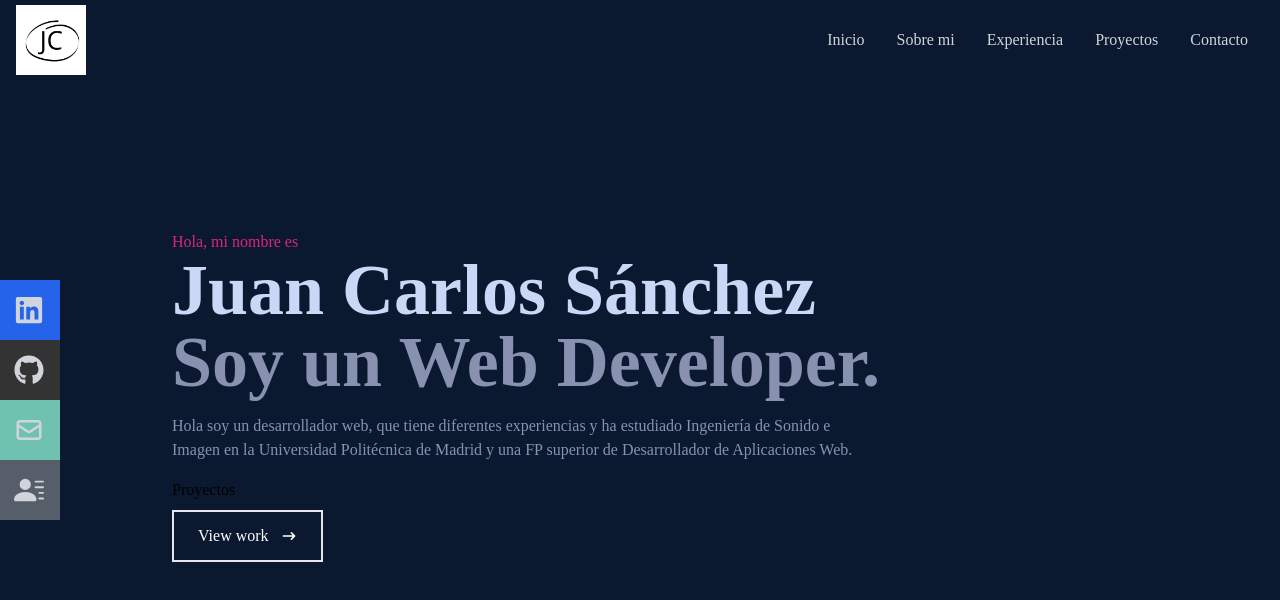
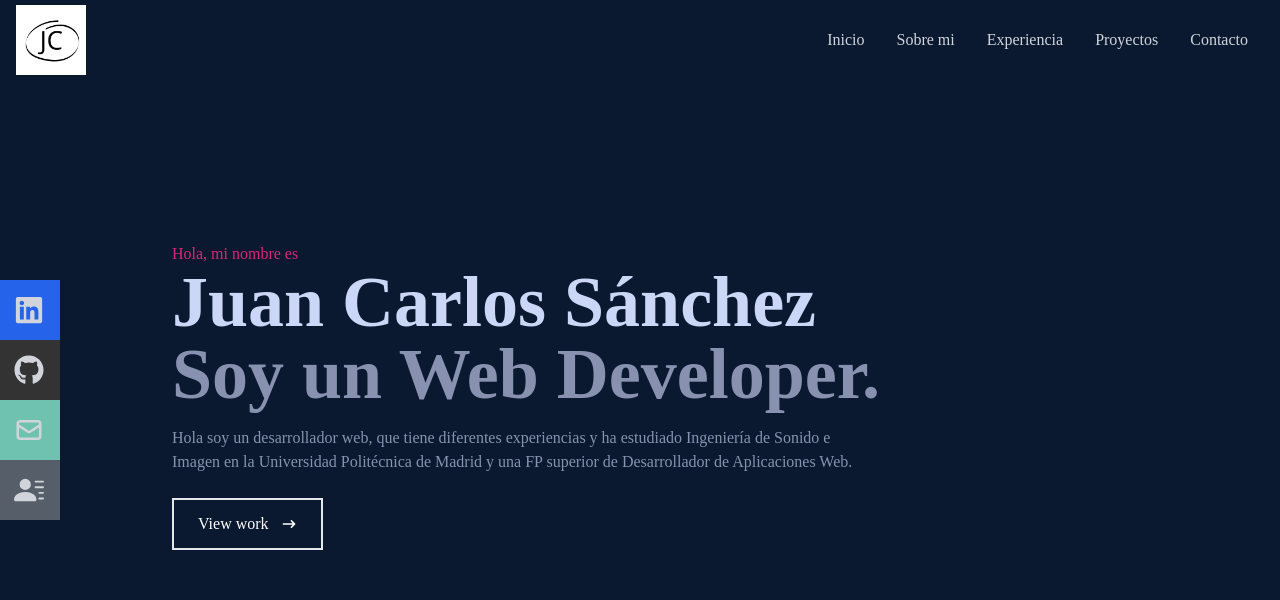
Before and after one commit to juancasanchez6/portfolio-react, a React (Create React App) app: page / in a window 1280 px wide. Shown: the top 600 px of the page. Built offline with nearby package versions, Linux system fonts and the light colour scheme.

Commit message:
Update-Portfolio

```diff
--- a/src/componentes/Home.js
+++ b/src/componentes/Home.js
@@ -21,7 +21,6 @@ const Home = () => {
         </p>
         <div>
           <Link to="work" smooth={true} duration={500}>
-            Proyectos
             <button className="text-white group border-2 px-6 py-3 my-2 flex items-center hover:bg-pink-600 hover:border-pink-600">
               View work
               <span className="group-hover:rotate-90 duration-300">
```
